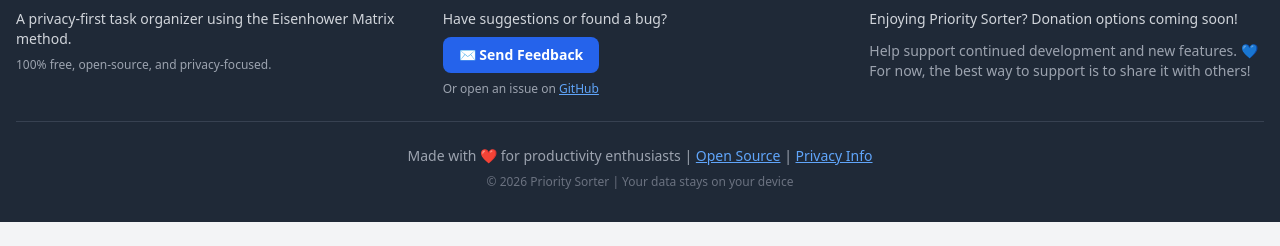
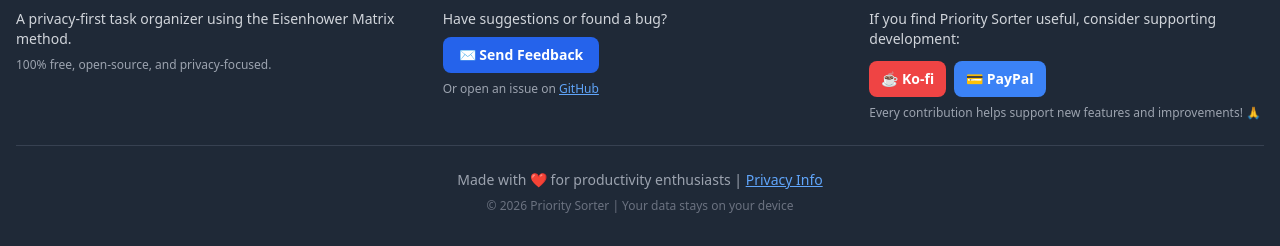
Before and after one commit to papperskasse/priority-sorter, a plain HTML site: page frontend/index.html in a window 1280 px wide. Shown: the part 1338-1584 px from the top of the page. Before the commit the page ends 1560 px from the top, so only its background shows below. Drawn offline with nearby package versions, Linux system fonts and the light colour scheme.

Commit message:
Add Ko-fi and PayPal donation buttons

```diff
--- a/frontend/index.html
+++ b/frontend/index.html
@@ -340,15 +340,35 @@
                     </p>
                 </div>
 
-                <!-- Support Section - Coming Soon -->
+                <!-- Support Section -->
                 <div>
                     <h3 class="text-lg font-bold mb-3">☕ Support This Project</h3>
                     <p class="text-gray-300 text-sm mb-3">
-                        Enjoying Priority Sorter? Donation options coming soon!
+                        If you find Priority Sorter useful, consider supporting development:
                     </p>
-                    <p class="text-gray-400 text-sm">
-                        Help support continued development and new features. 💙<br>
-                        For now, the best way to support is to share it with others!
+                    <div class="flex flex-wrap gap-2">
+                        <!-- Ko-fi -->
+                        <a
+                            href="https://ko-fi.com/mlswe"
+                            target="_blank"
+                            class="inline-flex items-center gap-1 bg-red-500 hover:bg-red-600 text-white px-3 py-2 rounded-lg text-sm font-semibold transition-colors"
+                            title="Support on Ko-fi"
+                        >
+                            ☕ Ko-fi
+                        </a>
+
+                        <!-- PayPal -->
+                        <a
+                            href="https://paypal.me/mslswesoftware"
+                            target="_blank"
+                            class="inline-flex items-center gap-1 bg-blue-500 hover:bg-blue-600 text-white px-3 py-2 rounded-lg text-sm font-semibold transition-colors"
+                            title="Donate via PayPal"
+                        >
+                            💳 PayPal
+                        </a>
+                    </div>
+                    <p class="text-gray-400 text-xs mt-2">
+                        Every contribution helps support new features and improvements! 🙏
                     </p>
                 </div>
             </div>
@@ -357,7 +377,6 @@
             <div class="border-t border-gray-700 mt-6 pt-6 text-center text-gray-400 text-sm">
                 <p>
                     Made with ❤️ for productivity enthusiasts |
-                    <a href="https://github.com/papperskasse/priority-sorter" target="_blank" class="text-blue-400 hover:text-blue-300 underline">Open Source</a> |
                     <button onclick="toggleInfo()" class="text-blue-400 hover:text-blue-300 underline">Privacy Info</button>
                 </p>
                 <p class="mt-2 text-xs text-gray-500">
```
